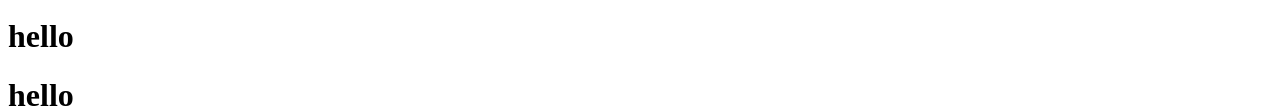
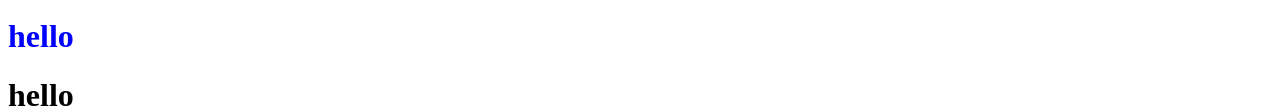
Before and after one commit to liubovalieksieieva/-test, a plain HTML site: page index.html in a window 1280 px wide. Shown: the part 419-527 px from the top of the page. Drawn offline with Linux system fonts and the light colour scheme.

Commit message:
color blue

```diff
--- a/index.html
+++ b/index.html
@@ -31,7 +31,7 @@
 		<li>item</li>
 		<li>item</li>
 	</ul>
-	<h1>hello</h1>
+	<h1 style="color: blue;">hello</h1>
 	<h1>hello</h1>
 	<h1>hello</h1>
 	<p>Lorem ipsum, dolor sit amet consectetur adipisicing elit. Quod, libero ducimus exercitationem qui dolore quae
```
